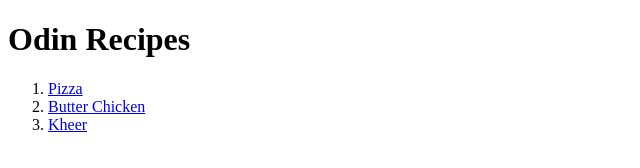
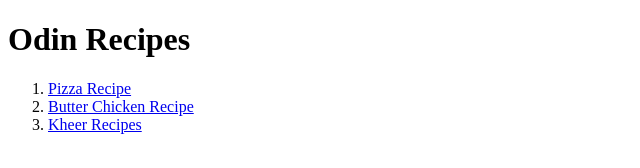
Before and after one commit to abhiv965580/odin-recipes, a plain HTML site: page index.html in a window 1280 px wide. Shown: the whole page, without its empty margins (0-640 px from the left). Drawn offline with Linux system fonts and the light colour scheme.

Commit message:
minor changes in the content

```diff
--- a/index.html
+++ b/index.html
@@ -4,14 +4,14 @@
     <meta charset="UTF-8">
     <meta http-equiv="X-UA-Compatible" content="IE=edge">
     <meta name="viewport" content="width=device-width, initial-scale=1.0">
-    <title>OdinRecipesProject</title>
+    <title>Odin Recipes Dashboard</title>
 </head>
 <body>
     <h1>Odin Recipes</h1>
     <ol>
-        <li><a href="./recipes/pizza.html">Pizza</a></li>
-        <li><a href="./recipes/butterchicken.html">Butter Chicken</a></li>
-        <li><a href="./recipes/kheer.html">Kheer</a></li>
+        <li><a href="./recipes/pizza.html">Pizza Recipe</a></li>
+        <li><a href="./recipes/butter-chicken.html">Butter Chicken Recipe</a></li>
+        <li><a href="./recipes/kheer.html">Kheer Recipes</a></li>
     </ol>
 </body>
 </html>
```
Also changed, not shown: recipes/butter-chicken.html (renamed from recipes/butterchicken.html, +2 -2 lines), recipes/kheer.html (+1 -1 lines), recipes/pizza.html (+1 -1 lines), images/butter-chicken.webp (renamed from images/butterchicken.webp).
